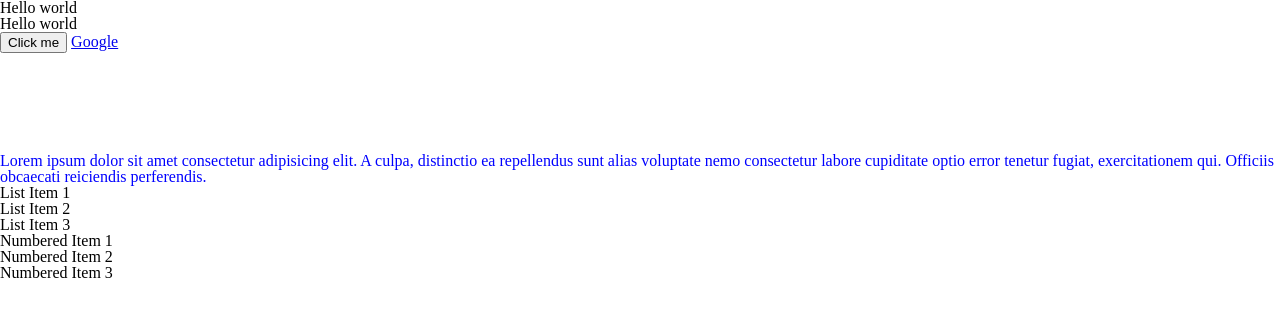
After one commit to RazanAl-Quran/sec03-web-summer-23-24, a PHP site: page /practice-reset.html in a window 1280 px wide. The commit adds this page. Shown: the top 317 px of the page. Run offline with PHP 8.4, Linux system fonts and the light colour scheme.

Commit message:
feat: css part 02 has been added

```diff
--- /dev/null
+++ b/02-css/css/reset.css
@@ -0,0 +1,48 @@
+/* http://meyerweb.com/eric/tools/css/reset/
+   v2.0 | 20110126
+   License: none (public domain)
+*/
+
+html, body, div, span, applet, object, iframe,
+h1, h2, h3, h4, h5, h6, p, blockquote, pre,
+a, abbr, acronym, address, big, cite, code,
+del, dfn, em, img, ins, kbd, q, s, samp,
+small, strike, strong, sub, sup, tt, var,
+b, u, i, center,
+dl, dt, dd, ol, ul, li,
+fieldset, form, label, legend,
+table, caption, tbody, tfoot, thead, tr, th, td,
+article, aside, canvas, details, embed,
+figure, figcaption, footer, header, hgroup,
+menu, nav, output, ruby, section, summary,
+time, mark, audio, video {
+	margin: 0;
+	padding: 0;
+	border: 0;
+	font-size: 100%;
+	font: inherit;
+	vertical-align: baseline;
+}
+/* HTML5 display-role reset for older browsers */
+article, aside, details, figcaption, figure,
+footer, header, hgroup, menu, nav, section {
+	display: block;
+}
+body {
+	line-height: 1;
+}
+ol, ul {
+	list-style: none;
+}
+blockquote, q {
+	quotes: none;
+}
+blockquote:before, blockquote:after,
+q:before, q:after {
+	content: '';
+	content: none;
+}
+table {
+	border-collapse: collapse;
+	border-spacing: 0;
+}
--- a/02-css/css/style.css
+++ b/02-css/css/style.css
@@ -1,5 +1,6 @@
 p {
     color: blue;
+    margin-top: 100px;
 }
 
 #parag1 {
--- /dev/null
+++ b/02-css/practice-reset.html
@@ -0,0 +1,35 @@
+<!DOCTYPE html>
+<html lang="en">
+
+<head>
+    <meta charset="UTF-8">
+    <meta name="viewport" content="width=device-width, initial-scale=1.0">
+    <title>Document</title>
+    <link rel="stylesheet" href="css/reset.css">
+    <link rel="stylesheet" href="css/style.css">
+</head>
+
+<body>
+    <h1>Hello world</h1>
+    <h4>Hello world</h4>
+    <button>Click me</button>
+    <a href="http://google.com">Google</a>
+    <p>Lorem ipsum dolor sit amet consectetur adipisicing elit. A culpa, distinctio ea repellendus sunt alias voluptate
+        nemo consectetur labore cupiditate optio error tenetur fugiat, exercitationem qui. Officiis obcaecati reiciendis
+        perferendis.</p>
+    <!-- Unordered List -->
+    <ul>
+        <li>List Item 1</li>
+        <li>List Item 2</li>
+        <li>List Item 3</li>
+    </ul>
+
+    <!-- Ordered List -->
+    <ol>
+        <li>Numbered Item 1</li>
+        <li>Numbered Item 2</li>
+        <li>Numbered Item 3</li>
+    </ol>
+</body>
+
+</html>
```
Also changed, not shown: 02-css/box-mode.html (added, +38 -0 lines).
